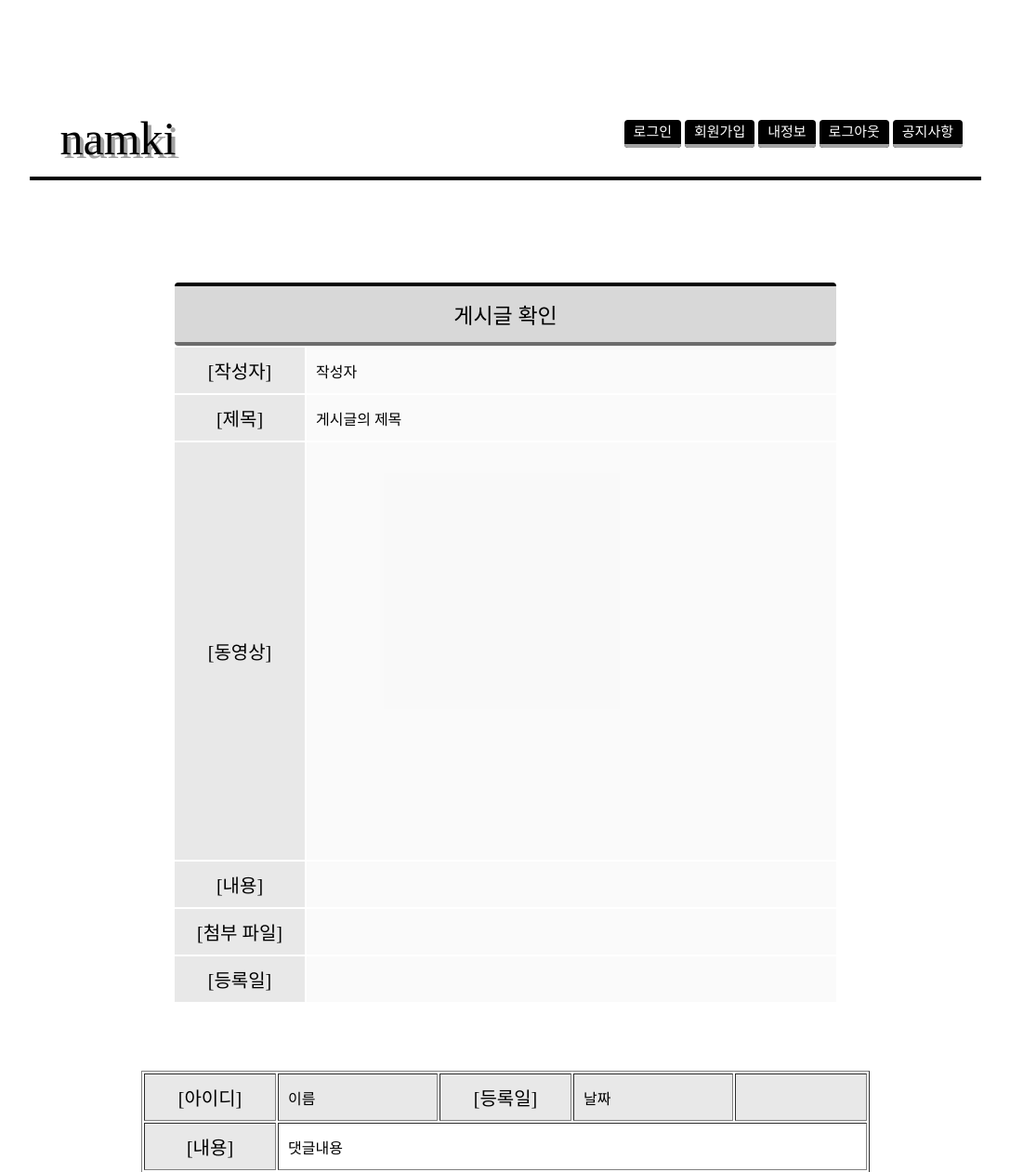
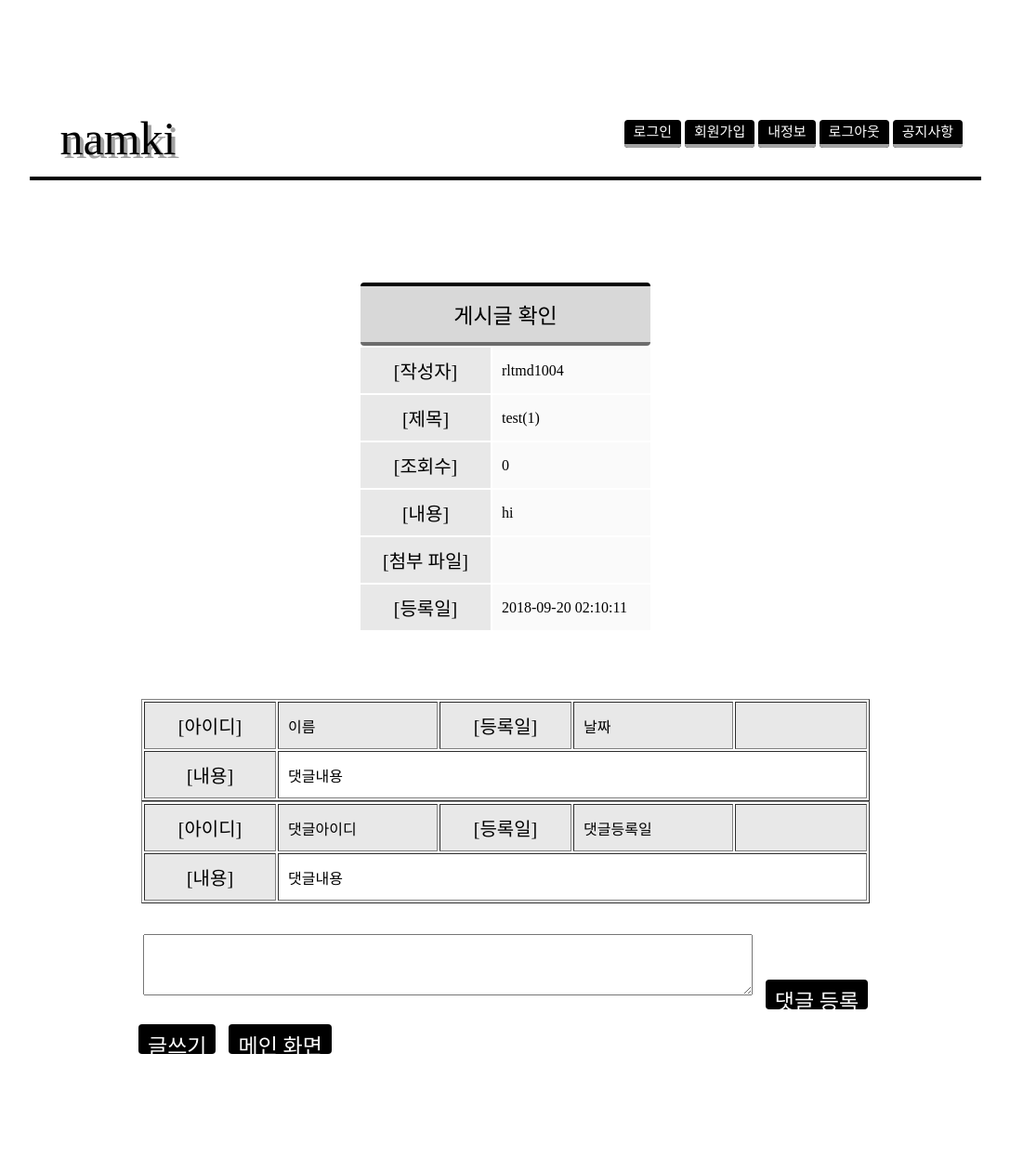
Before and after one commit to namkiseung/Python_website_Flask, a Flask app: page /read?num=1 in a window 1280 px wide. Shown: the top 1261 px of the page at 93% size, without its empty margins (96-1183 px from the left). After the commit the page ends 1134 px from the top, so only its background shows below. Run offline with Flask 2, Linux system fonts and the light colour scheme; a user stored in the database is signed in; data comes from the database, SQL or seed files in the repository.

Commit message:
read.html add

```diff
--- a/Namki/templates/list.html
+++ b/Namki/templates/list.html
@@ -45,7 +45,7 @@
 				<tr>
 					{% for x in data %}
 					<td class="tail" style="text-align: center;">{{ x[1] }}</td>
-					<td class="tail"><a href="/read?me_read=1"><b>{{ x[2] }}</b></a></td>   <!-- {{ x[0] }} -->
+					<td class="tail"><a href="/read?num={{x[0]}}"><b>{{ x[2] }}</b></a></td>   <!-- {{ x[0] }} -->
 					<td class="tail" style="text-align: center;">{{ x[4] }}</td>
 					<td class="tail" style="text-align: center;">{{ x[6] }}</td>
 				</tr>{% endfor %}
--- a/Namki/templates/read.html
+++ b/Namki/templates/read.html
@@ -28,31 +28,31 @@
 			</tr>
 			<tr>
 				<td class="middle">[작성자]</td>
-				<td style="background-color: rgba(200, 200, 200, 0.1);">작성자</td>
+				<td style="background-color: rgba(200, 200, 200, 0.1);">{{search[0][1]}}</td>
 			</tr>
 			<tr>
 				<td class="middle">[제목]</td>
-				<td style="background-color: rgba(200, 200, 200, 0.1);">게시글의 제목</td>
+				<td style="background-color: rgba(200, 200, 200, 0.1);">{{search[0][2]}}</td>
 			</tr>
 			<tr>
-				<td class="middle">[동영상]</td>
+				<td class="middle">[조회수]</td>
 				<td style="background-color: rgba(200, 200, 200, 0.1);">
-
-					<iframe class="studyIframe" src="" frameborder="0" allowfullscreen></iframe>
+					{{search[0][6]}}
+					<!-- <iframe class="studyIframe" src="" frameborder="0" allowfullscreen></iframe> -->
 
 				</td>
 			</tr>
 			<tr>
 				<td class="middle">[내용]</td>
-				<td style="background-color: rgba(200, 200, 200, 0.1);"></td>
+				<td style="background-color: rgba(200, 200, 200, 0.1);">{{search[0][3]}}</td>
 			</tr>
 			<tr>
 				<td class="middle">[첨부 파일]</td>
-				<td style="background-color: rgba(200, 200, 200, 0.1);"><b></b></a></td>
+				<td style="background-color: rgba(200, 200, 200, 0.1);"><b>{{search[0][5]}}</b></a></td>
 			</tr>
 			<tr>
 				<td class="middle">[등록일]</td>
-				<td style="background-color: rgba(200, 200, 200, 0.1);"></td>
+				<td style="background-color: rgba(200, 200, 200, 0.1);">{{search[0][4]}}</td>
 			</tr>
 		</table>
 	</div>
@@ -77,22 +77,22 @@
 
 				<tr>
 					<td class="middle">[아이디]</td>
-					<td>{{ search[0][1] }}</td>
+					<td>댓글아이디</td>
 					<td class="middle">[등록일]</td>
-					<td>{{ search[0][4] }}</td>
+					<td>댓글등록일</td>
 					<td class="middle">
 
 					</td>
 				</tr>
 				<tr>
 					<td class="middle">[내용]</td>
-					<td colspan="4" style="background-color: rgba(255, 255, 255, 0.1); text-align:left;">{{ search[0][3] }}</td>
+					<td colspan="4" style="background-color: rgba(255, 255, 255, 0.1); text-align:left;">댓글내용</td>
 				</tr>
 
 			</table>
 			<br>
 			<div align="center">
-				<form action="./commentWriteAction.jsp" method="post">
+				<form action="" method="post">
 					<textarea name="commentContent" class="studyCommentContent"></textarea>
 					<input type="submit" value="댓글 등록">
 					<input type="hidden" name="commentType" value="study">
```
